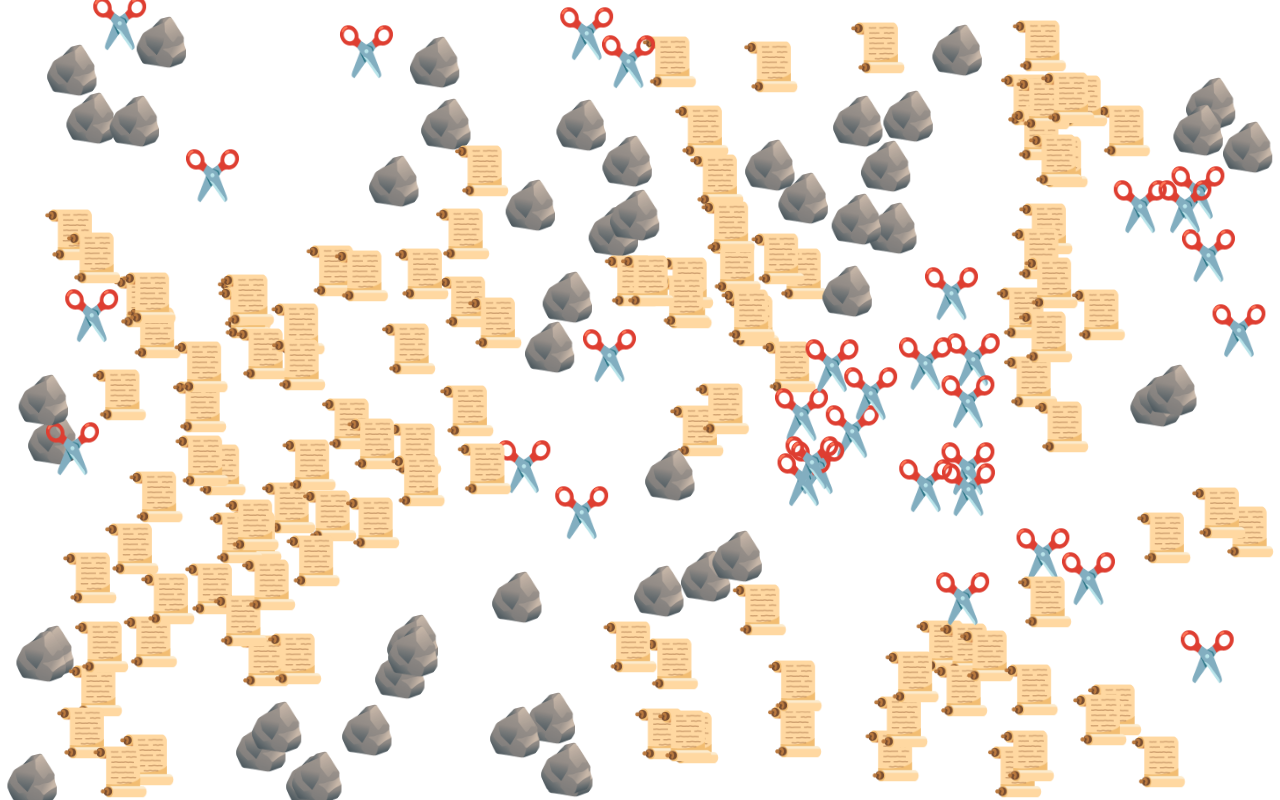
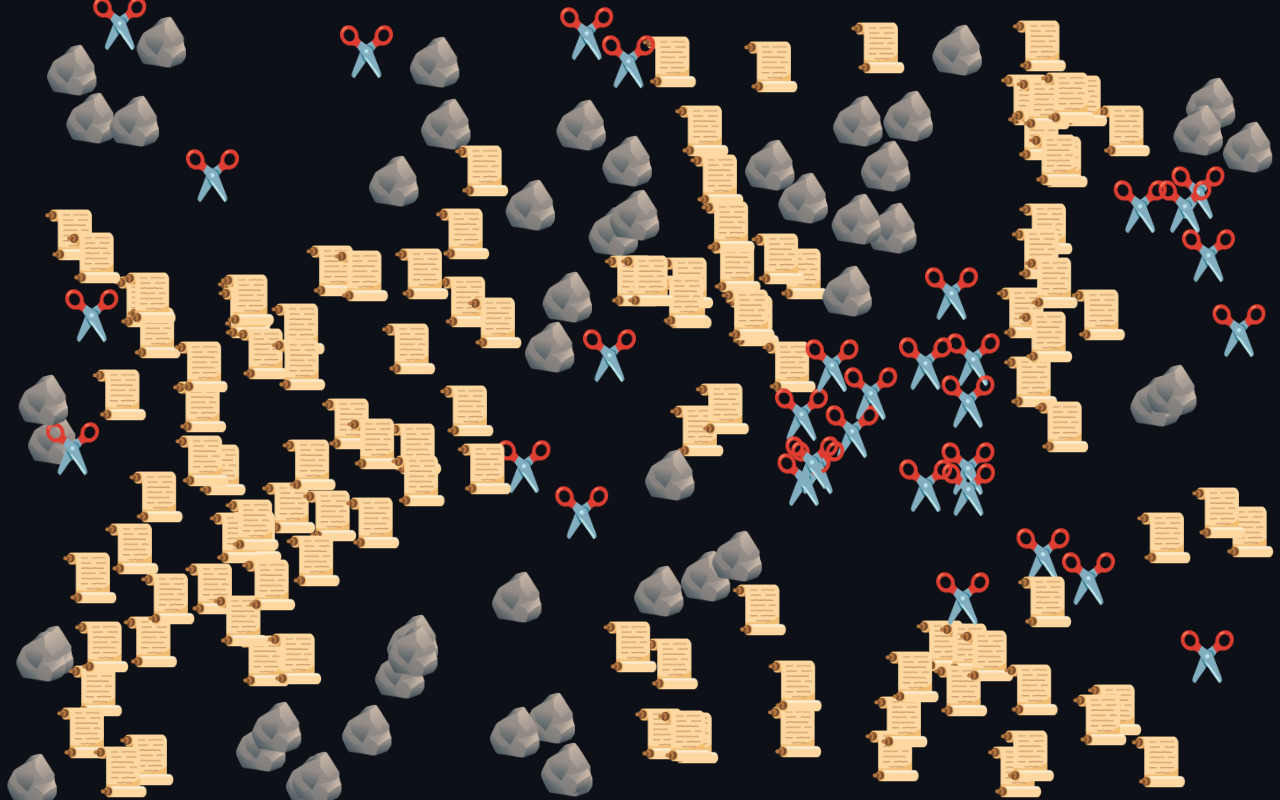
Before and after one commit to Axodouble/rockpaperscissors, a website: page public/index.html in a window 1280 px wide. Drawn offline with Linux system fonts and the light colour scheme.

Commit message:
Changed background to dark-mode.

```diff
--- a/public/index.html
+++ b/public/index.html
@@ -14,6 +14,7 @@
         display: flex;
         justify-content: center;
         align-items: center;
+        background-color: #0d1117;
       }
 
       canvas {
@@ -23,6 +24,7 @@
         width: 100vw;
         height: 100vh;
         display: block;
+        background-color: #0d1117;
       }
     </style>
   </head>
--- a/public/main.js
+++ b/public/main.js
@@ -4,13 +4,10 @@ const ctx = canvas.getContext("2d");
 resizeCanvas();
 
 const emojis = ["🪨", "📜", "✂️"];
-
 const boxes = [];
 
 let speed = 1;
-
 let boxesToSpawn = (window.innerWidth * window.innerHeight) / 5184; // 5184 is the area of a 72x72 box, which is enough for 1 40x40 box
-
 let autoRespawn = true;
 
 function resizeCanvas() {
```
